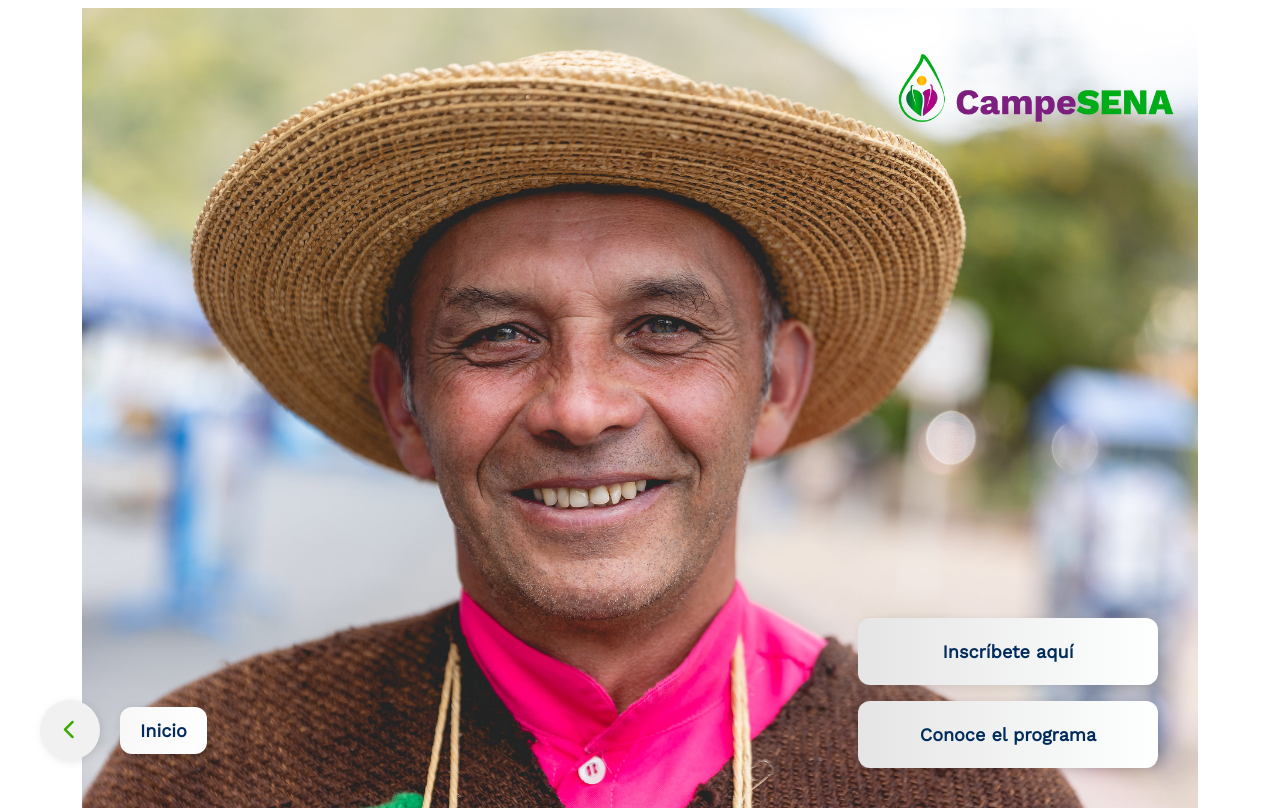
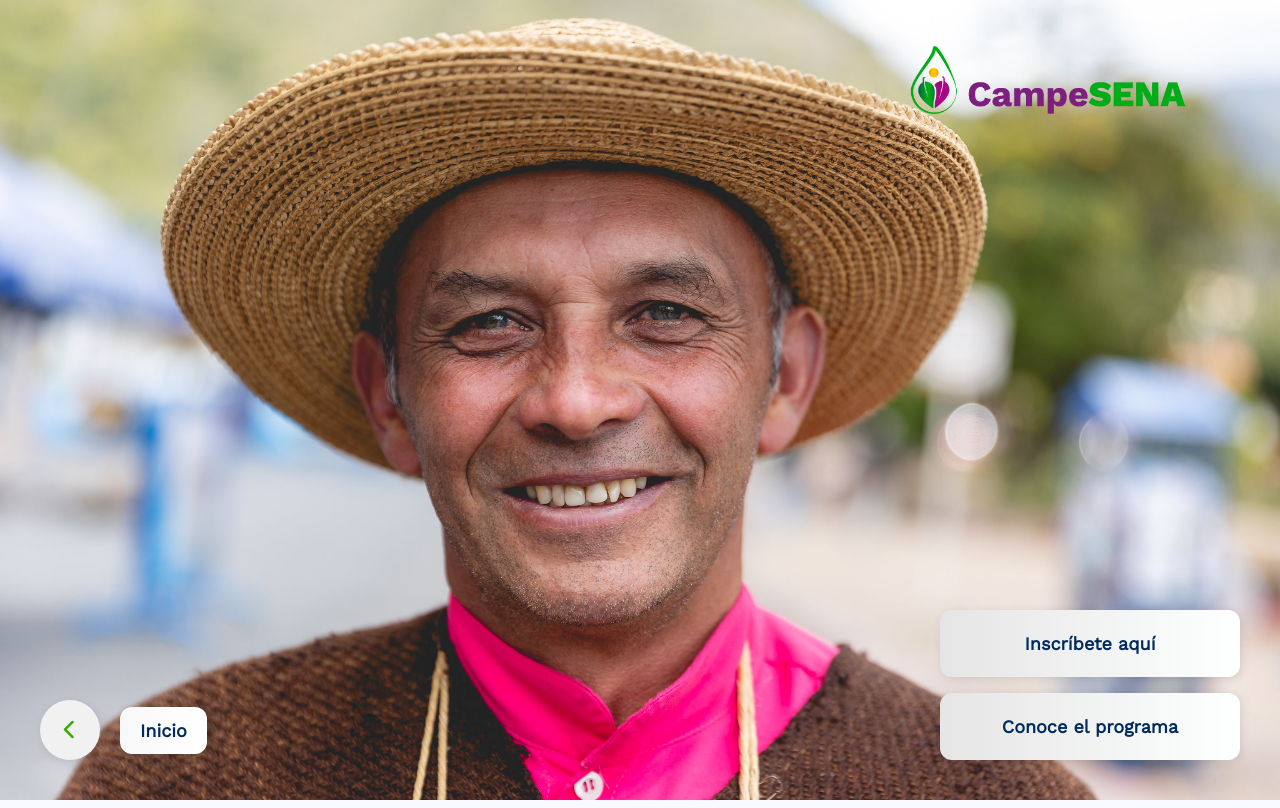
Before and after one commit to CortinezO98/DevSena, a Django app: page /CampeSENA/ in a window 1280 px wide. Run offline with Django 5.2, Linux system fonts and the light colour scheme; some libraries are stand-ins or nearby versions.

Commit message:
Arreglo margen imagenes fondo

```diff
--- a/sena/templates/base/base.html
+++ b/sena/templates/base/base.html
@@ -15,7 +15,7 @@
 </head>
 <body>
 
-    <div class="container pt-2">
+    <div class="container-fluid p-0">
         {% block main %}{% endblock %}
     </div>
 
```
